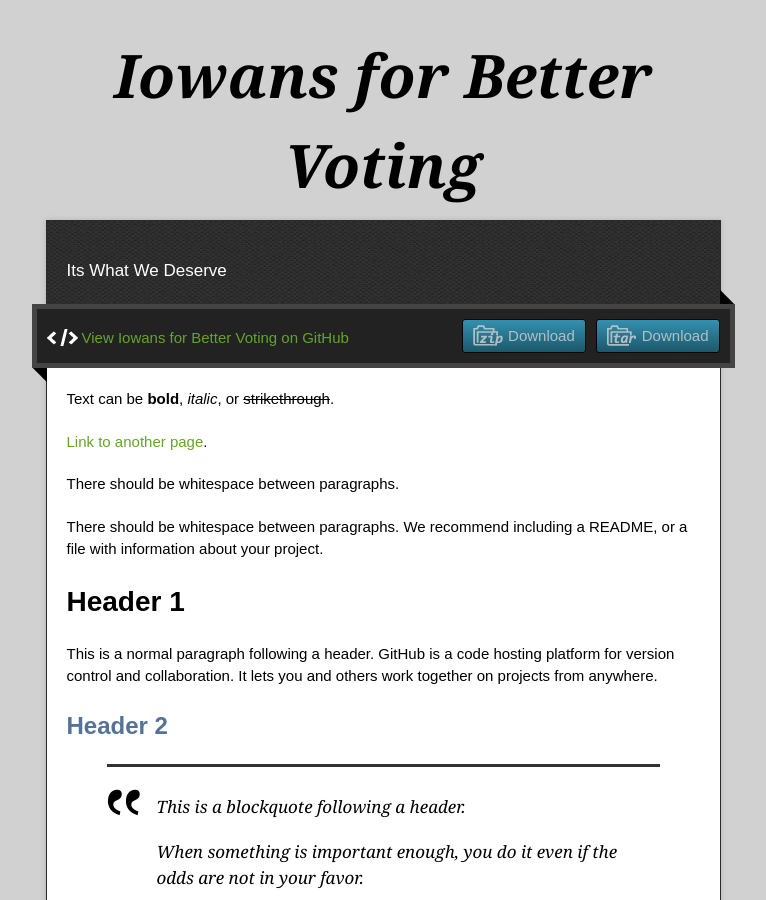
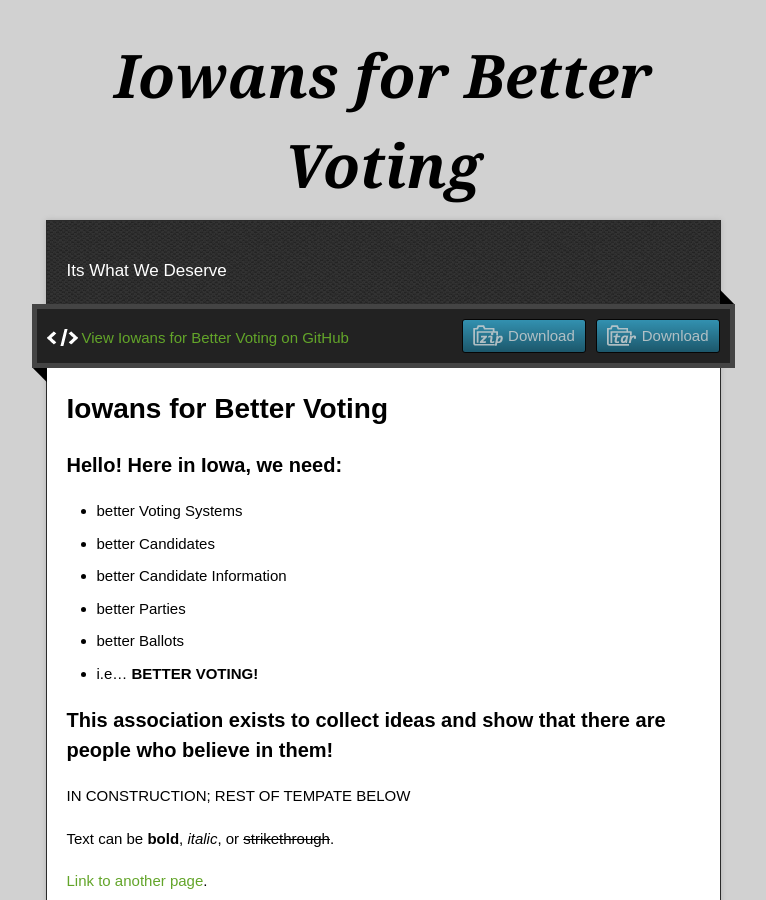
Before and after one commit to CharNelson/Iowans-for-Better-Voting, a Jekyll site: the page built from index.md, in a window 1280 px wide and 900 px high. Shown: the whole window, without its empty margins (257-1023 px from the left). Built offline with Jekyll 4.4.1, drawn with Linux system fonts in a browser that asks for light colours; our own code applies the rules of GitHub Pages for plain Markdown files.

Commit message:
Update index.md

```diff
--- a/index.md
+++ b/index.md
@@ -1,6 +1,24 @@
 ---
 layout: default
 ---
+
+# Iowans for Better Voting
+
+### Hello! Here in Iowa, we need:
+- better Voting Systems
+- better Candidates
+- better Candidate Information
+- better Parties
+- better Ballots
+- i.e... **BETTER VOTING!**
+
+### This association exists to collect ideas and show that there are people who believe in them!
+
+
+
+IN CONSTRUCTION; REST OF TEMPATE BELOW
+
+
 
 Text can be **bold**, _italic_, or ~~strikethrough~~.
 
```
